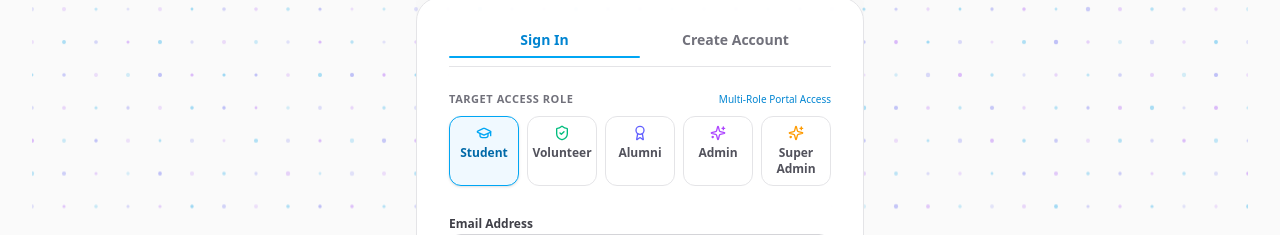
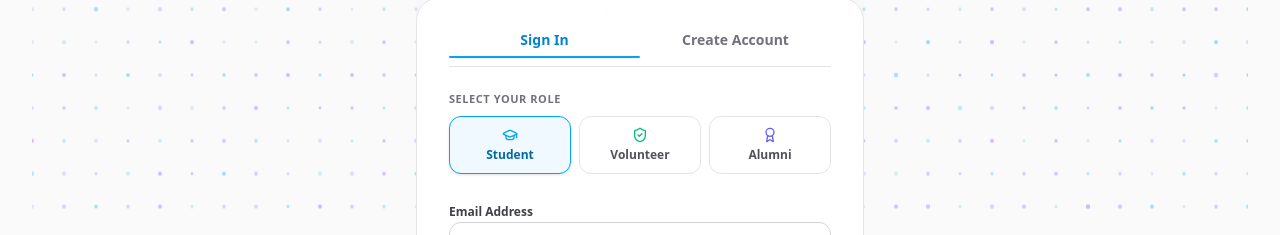
Before and after one commit to Samidha-DSEU/Samidha-E-Guru, a Next.js app in the folder frontend/: page /login in a window 1280 px wide. Shown: the part 318-553 px from the top of the page. Built offline with nearby package versions, Linux system fonts and the light colour scheme; no server answers.

Commit message:
fix(ui): remove admin and super_admin buttons from public login form and simplify role selection card labels

```diff
--- a/frontend/app/login/page.tsx
+++ b/frontend/app/login/page.tsx
@@ -200,19 +200,14 @@ export default function LoginPage() {
 
               {/* Role Selection Grid */}
               <div className="space-y-2">
-                <div className="flex items-center justify-between">
-                  <label className="text-[11px] font-bold uppercase tracking-wider text-zinc-500 dark:text-zinc-400">
-                    Target Access Role
-                  </label>
-                  <span className="text-[10px] text-sky-600 dark:text-sky-400 font-medium">
-                    Multi-Role Portal Access
-                  </span>
-                </div>
-                <div className="grid grid-cols-2 sm:grid-cols-5 gap-2">
+                <label className="text-[11px] font-bold uppercase tracking-wider text-zinc-500 dark:text-zinc-400 block">
+                  Select Your Role
+                </label>
+                <div className="grid grid-cols-3 gap-2">
                   <button
                     type="button"
                     onClick={() => setSelectedRole("student")}
-                    className={`p-2 rounded-xl border text-xs font-bold flex flex-col items-center gap-1 transition-all ${
+                    className={`p-2.5 rounded-xl border text-xs font-bold flex flex-col items-center gap-1 transition-all ${
                       selectedRole === "student"
                         ? "border-sky-500 bg-sky-50 dark:bg-sky-950/60 text-sky-700 dark:text-sky-300 shadow-sm"
                         : "border-zinc-200 dark:border-zinc-800 text-zinc-600 dark:text-zinc-400 hover:bg-zinc-50 dark:hover:bg-zinc-900"
@@ -225,7 +220,7 @@ export default function LoginPage() {
                   <button
                     type="button"
                     onClick={() => setSelectedRole("volunteer")}
-                    className={`p-2 rounded-xl border text-xs font-bold flex flex-col items-center gap-1 transition-all ${
+                    className={`p-2.5 rounded-xl border text-xs font-bold flex flex-col items-center gap-1 transition-all ${
                       selectedRole === "volunteer"
                         ? "border-emerald-500 bg-emerald-50 dark:bg-emerald-950/60 text-emerald-700 dark:text-emerald-300 shadow-sm"
                         : "border-zinc-200 dark:border-zinc-800 text-zinc-600 dark:text-zinc-400 hover:bg-zinc-50 dark:hover:bg-zinc-900"
@@ -238,7 +233,7 @@ export default function LoginPage() {
                   <button
                     type="button"
                     onClick={() => setSelectedRole("alumni")}
-                    className={`p-2 rounded-xl border text-xs font-bold flex flex-col items-center gap-1 transition-all ${
+                    className={`p-2.5 rounded-xl border text-xs font-bold flex flex-col items-center gap-1 transition-all ${
                       selectedRole === "alumni"
                         ? "border-indigo-500 bg-indigo-50 dark:bg-indigo-950/60 text-indigo-700 dark:text-indigo-300 shadow-sm"
                         : "border-zinc-200 dark:border-zinc-800 text-zinc-600 dark:text-zinc-400 hover:bg-zinc-50 dark:hover:bg-zinc-900"
@@ -246,32 +241,6 @@ export default function LoginPage() {
                   >
                     <Award className="h-4 w-4 text-indigo-500" />
                     Alumni
-                  </button>
-
-                  <button
-                    type="button"
-                    onClick={() => setSelectedRole("admin")}
-                    className={`p-2 rounded-xl border text-xs font-bold flex flex-col items-center gap-1 transition-all ${
-                      selectedRole === "admin"
-                        ? "border-purple-500 bg-purple-50 dark:bg-purple-950/60 text-purple-700 dark:text-purple-300 shadow-sm"
-                        : "border-zinc-200 dark:border-zinc-800 text-zinc-600 dark:text-zinc-400 hover:bg-zinc-50 dark:hover:bg-zinc-900"
-                    }`}
-                  >
-                    <Sparkles className="h-4 w-4 text-purple-500" />
-                    Admin
-                  </button>
-
-                  <button
-                    type="button"
-                    onClick={() => setSelectedRole("super_admin")}
-                    className={`p-2 rounded-xl border text-xs font-bold flex flex-col items-center gap-1 transition-all ${
-                      selectedRole === "super_admin"
-                        ? "border-amber-500 bg-amber-50 dark:bg-amber-950/60 text-amber-700 dark:text-amber-300 shadow-sm"
-                        : "border-zinc-200 dark:border-zinc-800 text-zinc-600 dark:text-zinc-400 hover:bg-zinc-50 dark:hover:bg-zinc-900"
-                    }`}
-                  >
-                    <Sparkles className="h-4 w-4 text-amber-500" />
-                    Super Admin
                   </button>
                 </div>
               </div>
```
